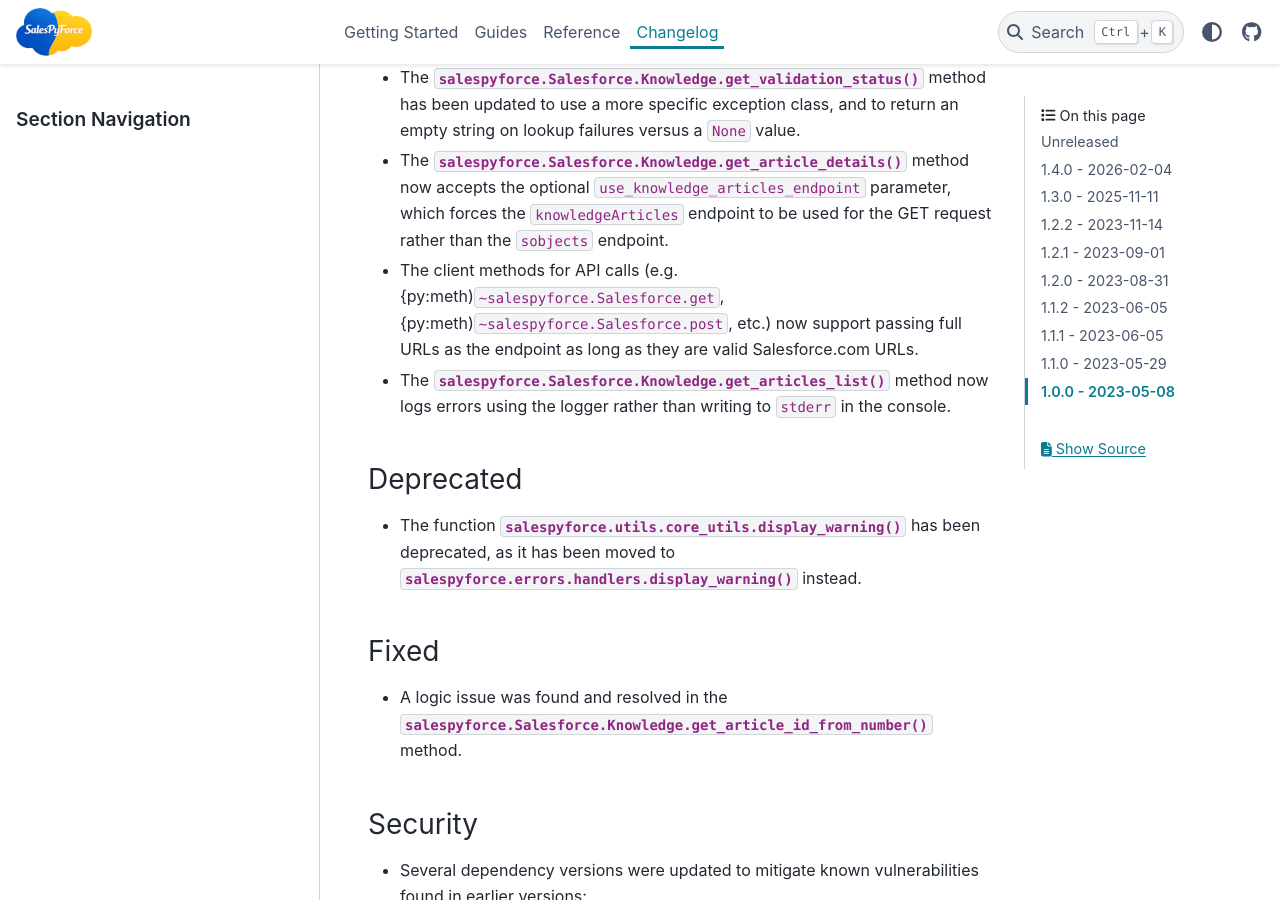
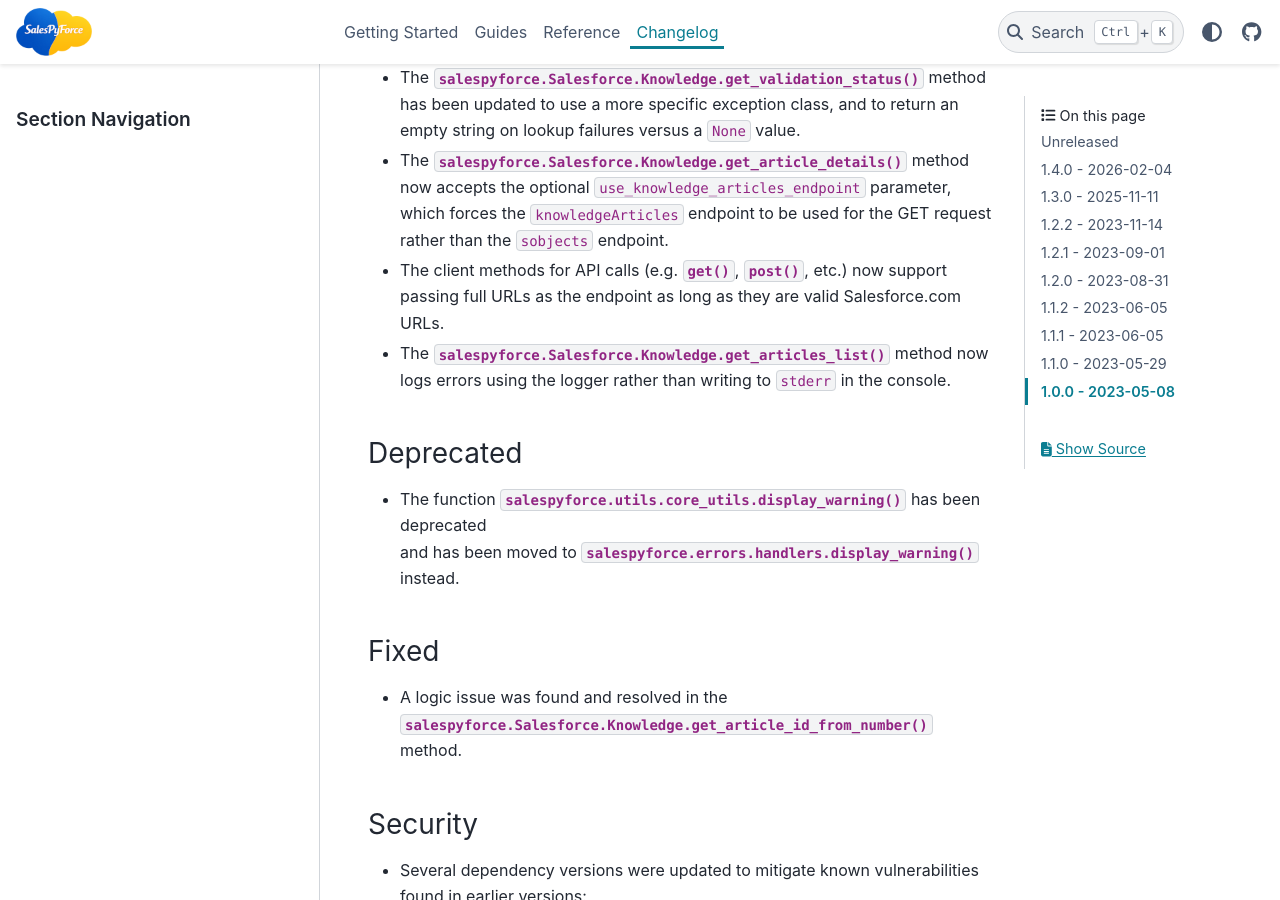
Before and after one commit to jeffshurtliff/salespyforce, a Sphinx documentation site: the page built from docs/CHANGELOG.md, in a window 1280 px wide and 900 px high, scrolled down 1673 px. Built offline with Sphinx 7.4.7 and the PyData theme 0.15.4, drawn with Linux system fonts in a browser that asks for light colours.

Commit message:
Fixed some typos and grammatical errors in the changelog (#12)

```diff
--- a/docs/CHANGELOG.md
+++ b/docs/CHANGELOG.md
@@ -59,8 +59,8 @@ and this project adheres to [Semantic Versioning](https://semver.org/spec/v2.0.0
 - The {py:meth}`salespyforce.Salesforce.Knowledge.get_article_details` method now accepts the
   optional `use_knowledge_articles_endpoint` parameter, which forces the `knowledgeArticles`
   endpoint to be used for the GET request rather than the `sobjects` endpoint.
-- The client methods for API calls (e.g. {py:meth)`~salespyforce.Salesforce.get`,
-  {py:meth)`~salespyforce.Salesforce.post`, etc.) now support passing full URLs as the endpoint
+- The client methods for API calls (e.g. {py:meth}`~salespyforce.Salesforce.get`,
+  {py:meth}`~salespyforce.Salesforce.post`, etc.) now support passing full URLs as the endpoint
   as long as they are valid Salesforce.com URLs.
 - The {py:meth}`salespyforce.Salesforce.Knowledge.get_articles_list` method now logs errors
   using the logger rather than writing to `stderr` in the console.
@@ -68,8 +68,8 @@ and this project adheres to [Semantic Versioning](https://semver.org/spec/v2.0.0
 (relnotes-1.4.0-deprecated)=
 ### Deprecated
 
-- The function {py:func}`salespyforce.utils.core_utils.display_warning` has been deprecated, as
-  it has been moved to {py:func}`salespyforce.errors.handlers.display_warning` instead.
+- The function {py:func}`salespyforce.utils.core_utils.display_warning` has been deprecated
+  and has been moved to {py:func}`salespyforce.errors.handlers.display_warning` instead.
 
 (relnotes-1.4.0-fixed)=
 ### Fixed
```
